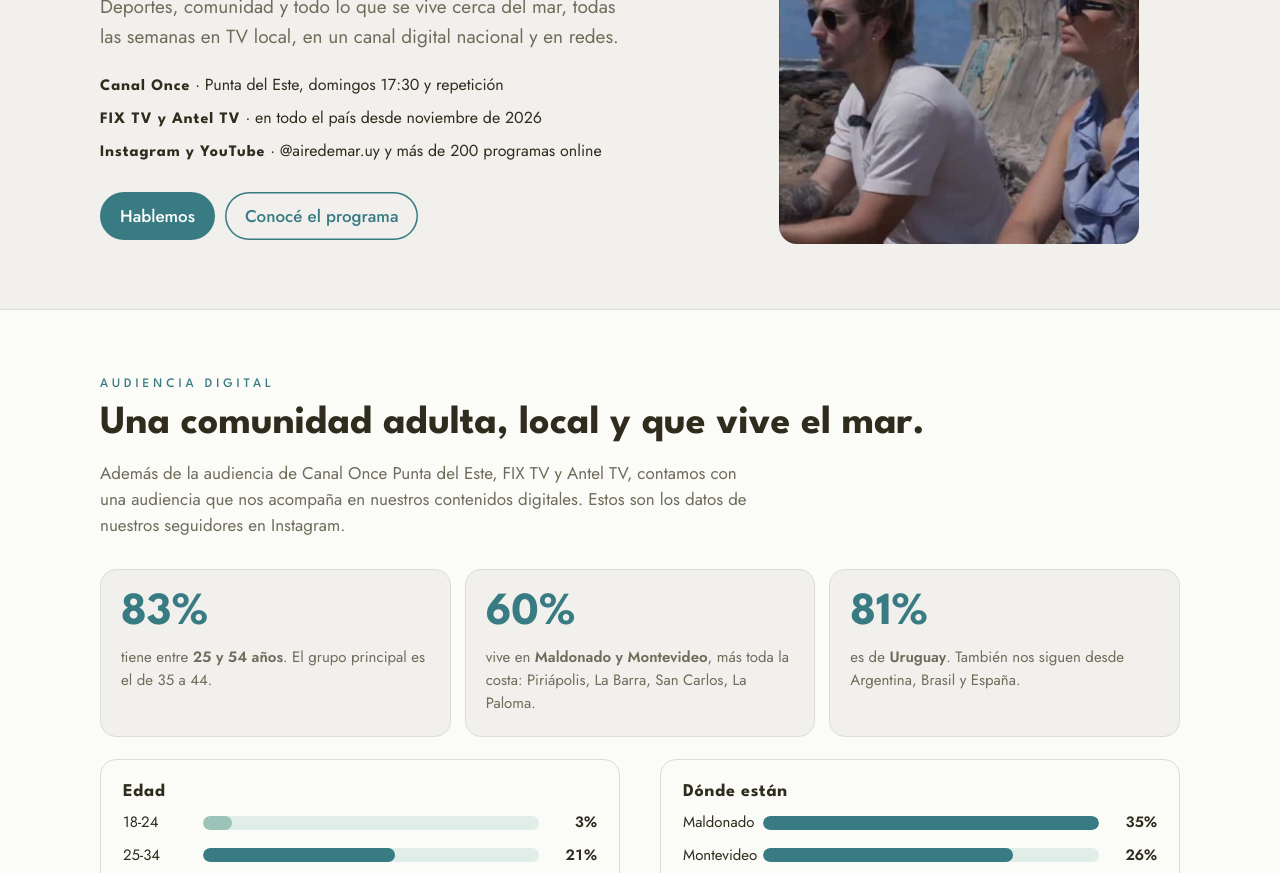
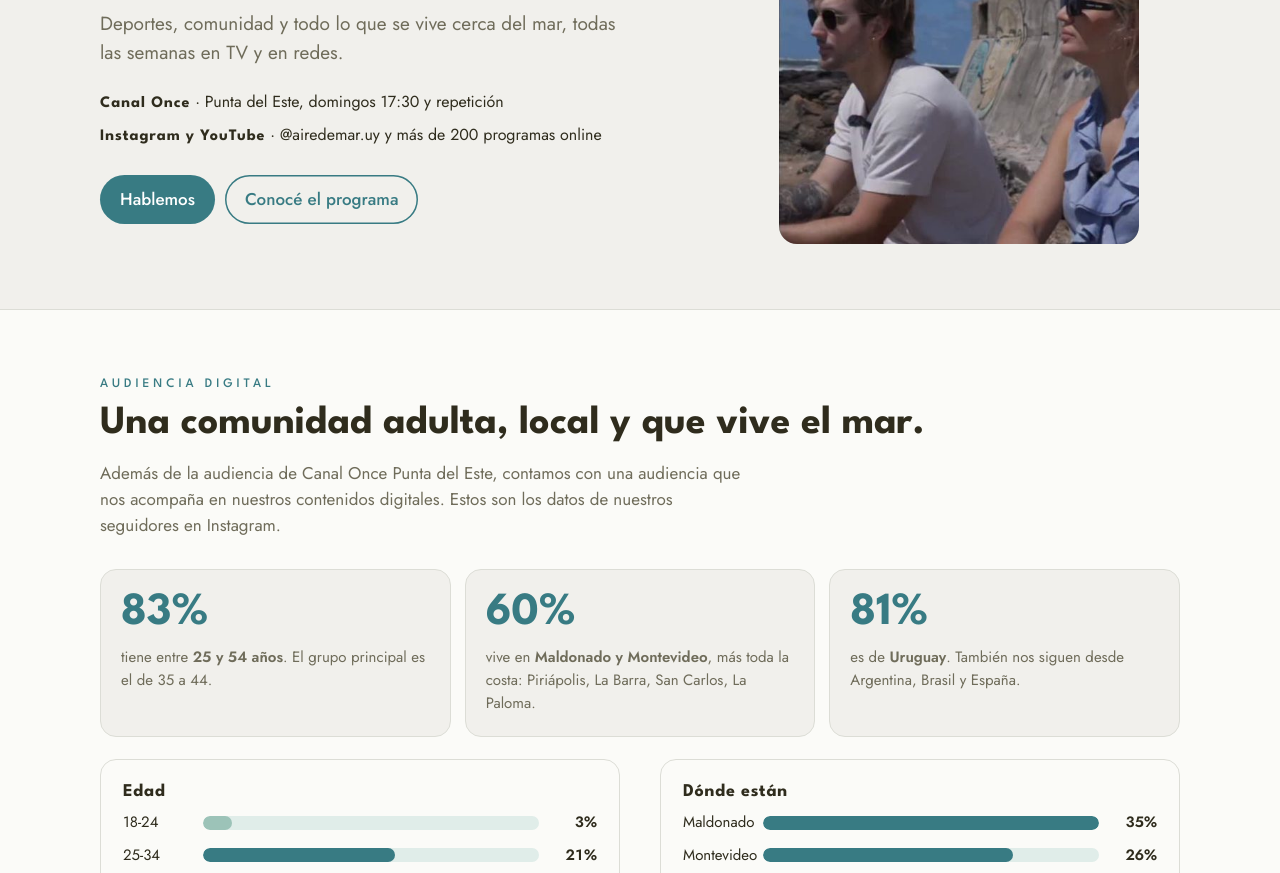
Before and after one commit to airedemaruy/airedemar, a plain HTML site: page sponsors/index.html in a window 1280 px wide. Shown: the part 343-1216 px from the top of the page. Drawn offline with Linux system fonts and the light colour scheme.

Commit message:
Web y media kit: se sacan FIX TV, Antel TV y el espacio de la USU con Octavio (todavía no están ocurriendo)
Co-Authored-By: Claude Opus 5.5 <noreply@anthropic.com>

```diff
--- a/sponsors/index.html
+++ b/sponsors/index.html
@@ -4,9 +4,9 @@
 <meta charset="utf-8">
 <meta name="viewport" content="width=device-width, initial-scale=1">
 <title>Sponsors · Aire de Mar</title>
-<meta name="description" content="Media kit de Aire de Mar: audiencia, alcance, contenido y formatos para marcas. TV local, canal digital nacional y redes desde Punta del Este.">
+<meta name="description" content="Media kit de Aire de Mar: audiencia, alcance, contenido y formatos para marcas. TV y redes desde Punta del Este.">
 <meta property="og:title" content="Sumá tu marca a Aire de Mar">
-<meta property="og:description" content="Audiencia, alcance y formatos para marcas. TV local, canal digital nacional y redes.">
+<meta property="og:description" content="Audiencia, alcance y formatos para marcas. TV y redes.">
 <meta property="og:image" content="https://airedemaruy.github.io/airedemar/img/compartir.jpg">
 <meta property="og:image:width" content="1200">
 <meta property="og:image:height" content="630">
@@ -35,10 +35,9 @@
       <div>
         <div class="antetitulo">Media kit · temporada 2026-2027</div>
         <h1>Sumá tu marca a <em>Aire de Mar.</em></h1>
-        <p class="bajada">Deportes, comunidad y todo lo que se vive cerca del mar, todas las semanas en TV local, en un canal digital nacional y en redes.</p>
+        <p class="bajada">Deportes, comunidad y todo lo que se vive cerca del mar, todas las semanas en TV y en redes.</p>
         <div class="horario">
           <span><b>Canal Once</b> · Punta del Este, domingos 17:30 y repetición</span>
-          <span><b>FIX TV y Antel TV</b> · en todo el país desde noviembre de 2026</span>
           <span><b>Instagram y YouTube</b> · @airedemar.uy y más de 200 programas online</span>
         </div>
         <div class="botones">
@@ -56,7 +55,7 @@
     <div class="contenedor">
       <div class="antetitulo">Audiencia digital</div>
       <h2>Una comunidad adulta, local y que vive el mar.</h2>
-      <p class="intro">Además de la audiencia de Canal Once Punta del Este, FIX TV y Antel TV, contamos con una audiencia que nos acompaña en nuestros contenidos digitales. Estos son los datos de nuestros seguidores en Instagram.</p>
+      <p class="intro">Además de la audiencia de Canal Once Punta del Este, contamos con una audiencia que nos acompaña en nuestros contenidos digitales. Estos son los datos de nuestros seguidores en Instagram.</p>
       <div class="numeros">
         <div class="numero"><div class="n">83%</div><p>tiene entre <b>25 y 54 años</b>. El grupo principal es el de 35 a 44.</p></div>
         <div class="numero"><div class="n">60%</div><p>vive en <b>Maldonado y Montevideo</b>, más toda la costa: Piriápolis, La Barra, San Carlos, La Paloma.</p></div>
@@ -134,7 +133,7 @@
         <div class="formato"><h3>Apoya</h3><p>Logo en la placa de marcas que acompañan cada programa.</p><p class="donde">TV y YouTube</p></div>
         <div class="formato"><h3>Presenta</h3><p>"Presenta" con la marca al abrir una entrevista o sección.</p><p class="donde">TV y YouTube</p></div>
         <div class="formato"><h3>Vestuario</h3><p>La marca viste a la conducción: "Floppy es vestida por…".</p><p class="donde">TV, YouTube e Instagram</p></div>
-        <div class="formato"><h3>Spot TV</h3><p>Spot de la marca en la tanda del programa.</p><p class="donde">Canal Once, FIX TV y Antel TV</p></div>
+        <div class="formato"><h3>Spot TV</h3><p>Spot de la marca en la tanda del programa.</p><p class="donde">Canal Once</p></div>
         <div class="formato"><h3>Placa fija y zócalo</h3><p>Placa completa y zócalo con la marca durante el bloque.</p><p class="donde">TV y YouTube</p></div>
         <div class="formato"><h3>Cierre en Reels</h3><p>Cierre vertical con la marca en nuestros Reels.</p><p class="donde">Instagram y YouTube Shorts</p></div>
         <div class="formato"><h3>Contenido de marca</h3><p>Una nota o cápsula producida junto a la marca.</p><p class="donde">TV, Instagram y YouTube</p></div>
```
Also changed, not shown: index.html (+3 -6 lines).
